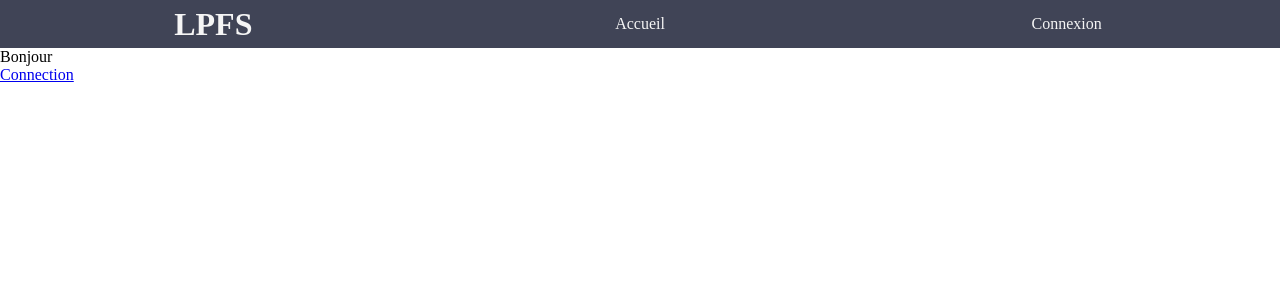
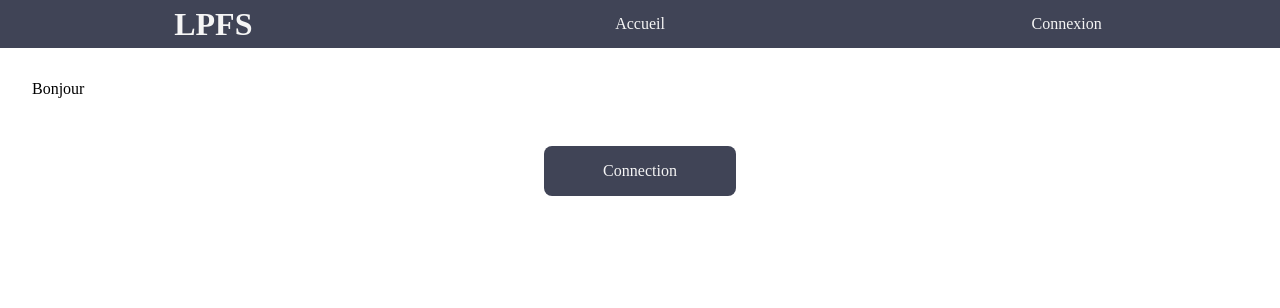
Before and after one commit to Azerus182/AP, a PHP site: page / in a window 1280 px wide. Shown: the top 308 px of the page. Run offline with PHP 8.4, Linux system fonts and the light colour scheme; data that the repository does not hold is empty.

Commit message:
[+] merge with AppMenu

```diff
--- a/assets/css/style.css
+++ b/assets/css/style.css
@@ -98,4 +98,30 @@
   display: none;
 }
 
+.app-list {
+  width: 100%;
+}
+.app-list .greeter {
+  padding: 2em;
+}
+.app-list .links {
+  width: 100%;
+  display: flex;
+  flex-direction: row;
+  align-items: center;
+  justify-content: center;
+  padding: 1em;
+  flex-wrap: wrap;
+  gap: 1em 1em;
+}
+.app-list .links > * {
+  width: 12em;
+  background-color: rgb(64, 68, 86);
+  padding: 1em;
+  border-radius: 0.5em;
+  color: rgb(245, 245, 245);
+  text-decoration: none;
+  text-align: center;
+}
+
 /*# sourceMappingURL=style.css.map */
--- a/assets/scss/parts/apps.scss
+++ b/assets/scss/parts/apps.scss
@@ -19,11 +19,10 @@
 
         > * {
             width: 12em;
-            background-color: color.$color1;
-            background-color: color.$color1;
+            background-color: color.$one;
             padding: 1em;
             border-radius: 0.5em;
-            color: color.$color2;
+            color: color.$two;
             text-decoration: none;
             text-align: center;
         }
--- a/assets/scss/style.scss
+++ b/assets/scss/style.scss
@@ -3,3 +3,4 @@
 @use "parts/navbar";
 @use "parts/login";
 @use "parts/statusbar";
+@use "parts/apps";
```
